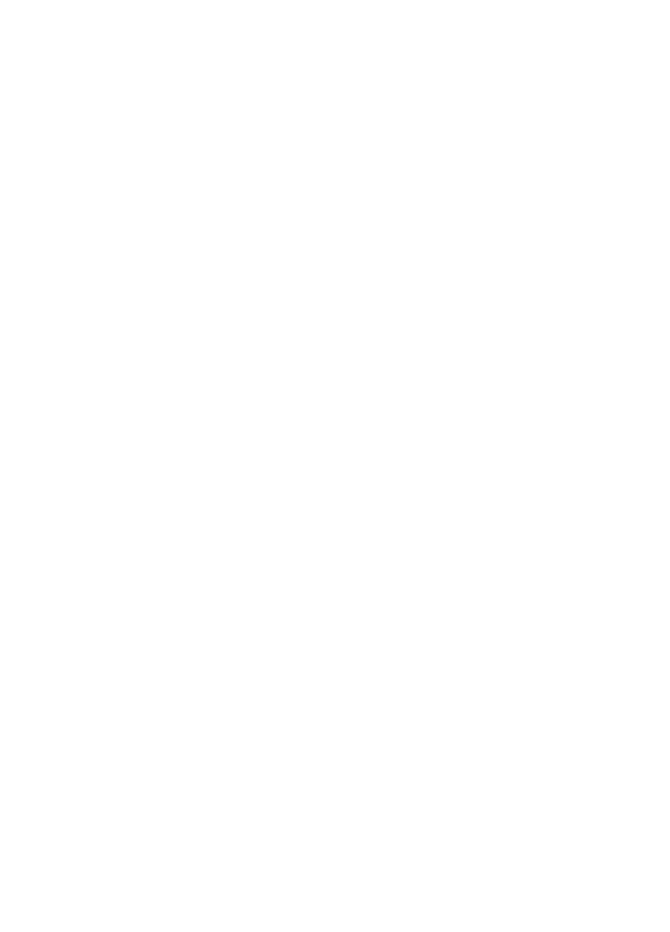
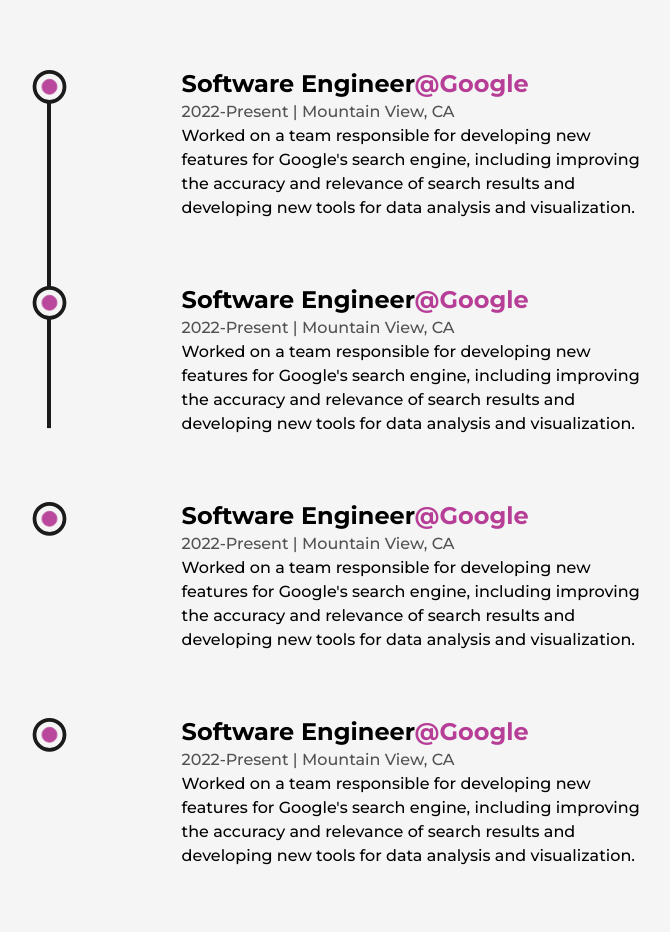
Before and after one commit to woo49m/Portfolio, a Next.js app: page /about in a window 1280 px wide. Shown: the part 2200-3132 px from the top of the page, without its empty margins (244-914 px from the left). Before the commit the page ends 1702 px from the top, so only its background shows below. Built offline with nearby package versions, Linux system fonts and the light colour scheme.

Commit message:
commit about page of experience component

```diff
--- /dev/null
+++ b/src/components/Experience.js
@@ -0,0 +1,112 @@
+import React, { useRef } from "react";
+import { motion, useScroll } from "framer-motion";
+import LiIcons from "./LiIcons";
+
+const Details = ({ position, company, companyLink, time, address, work }) => {
+  const ref = useRef(null);
+  return (
+    <li
+      ref={ref}
+      className="my-8 first:mt-0 last:mb-0 w-[60%] mx-auto flex flex-col items-center justify-between"
+    >
+      <LiIcons referece={ref} />
+      <motion.div
+        initial={{ y: 50 }}
+        whileInView={{ y: 0 }}
+        transition={{ durantion: 0.5, type: "spring" }}
+      >
+        <h3 className=" capitalize font-bold text-2xl">
+          {position}
+          {""}
+          <a
+            href={companyLink}
+            target="_blank"
+            className=" text-primary capitalize"
+          >
+            @{company}
+          </a>
+        </h3>
+        <span className=" capitalize font-medium text-dark/75 ">
+          {time} | {address}
+        </span>
+        <p className=" font-medium w-full ">{work}</p>
+      </motion.div>
+    </li>
+  );
+};
+
+const Experience = () => {
+  const ref = useRef(null);
+  const { scrollYProgress } = useScroll({
+    target: ref,
+    offset: ["start end", "center start"],
+  });
+
+  return (
+    <div className="my-64">
+      <motion.h2
+        initial={{ opacity: 0, y: 50 }}
+        whileInView={{ opacity: 1, y: 0 }}
+        transition={{ duration: 1 }}
+        className=" font-bold text-8xl mb-64 w-full text-center text-dark"
+      >
+        Education & Experience
+      </motion.h2>
+      <div ref={ref} className="w-[75%] mx-auto relative">
+        <motion.div
+          style={{ scaleY: scrollYProgress }}
+          className=" absolute left-[35px] top-1 w-[4px] h-full bg-dark origin-top"
+        />
+        <ul className="w-full flex flex-col items-start justify-between ml-4">
+          <Details
+            position={"Software Engineer"}
+            company={"Google"}
+            time={"2022-Present"}
+            address={"Mountain View, CA"}
+            work={
+              "Worked on a team responsible for developing new features for Google's search engine, including improving the accuracy and relevance of search results and developing new tools for data analysis and visualization."
+            }
+          />
+          <Details
+            position={"Software Engineer"}
+            company={"Google"}
+            time={"2022-Present"}
+            address={"Mountain View, CA"}
+            work={
+              "Worked on a team responsible for developing new features for Google's search engine, including improving the accuracy and relevance of search results and developing new tools for data analysis and visualization."
+            }
+          />
+          <Details
+            position={"Software Engineer"}
+            company={"Google"}
+            time={"2022-Present"}
+            address={"Mountain View, CA"}
+            work={
+              "Worked on a team responsible for developing new features for Google's search engine, including improving the accuracy and relevance of search results and developing new tools for data analysis and visualization."
+            }
+          />
+          <Details
+            position={"Software Engineer"}
+            company={"Google"}
+            time={"2022-Present"}
+            address={"Mountain View, CA"}
+            work={
+              "Worked on a team responsible for developing new features for Google's search engine, including improving the accuracy and relevance of search results and developing new tools for data analysis and visualization."
+            }
+          />
+          <Details
+            position={"Software Engineer"}
+            company={"Google"}
+            time={"2022-Present"}
+            address={"Mountain View, CA"}
+            work={
+              "Worked on a team responsible for developing new features for Google's search engine, including improving the accuracy and relevance of search results and developing new tools for data analysis and visualization."
+            }
+          />
+        </ul>
+      </div>
+    </div>
+  );
+};
+
+export default Experience;
--- /dev/null
+++ b/src/components/LiIcons.js
@@ -0,0 +1,45 @@
+import React from "react";
+import { motion, useScroll } from "framer-motion";
+
+const LiIcons = ({ referece }) => {
+  const { scrollYProgress } = useScroll({
+    target: referece,
+    offset: ["center end", "center center"],
+  });
+
+  return (
+    <figure className=" absolute left-0 stroke-dark">
+      <svg
+        className=" -rotate-90"
+        width={"75"}
+        height={"75"}
+        viewBox="0 0 100 100"
+      >
+        <circle
+          cx={"75"}
+          cy={"50"}
+          r={"20"}
+          className="stroke-primary stroke-1 fill-none
+        "
+        />
+        <motion.circle
+          style={{ pathLength: scrollYProgress }}
+          cx={"75"}
+          cy={"50"}
+          r={"20"}
+          className="stroke-[5px] fill-light
+        "
+        />
+        <circle
+          cx={"75"}
+          cy={"50"}
+          r={"10"}
+          className="animate-pulse stroke-primary stroke-1 fill-primary
+      "
+        />
+      </svg>
+    </figure>
+  );
+};
+
+export default LiIcons;
--- a/src/components/skills.js
+++ b/src/components/skills.js
@@ -34,44 +34,84 @@
         initial={{ opacity: 0, y: 50 }}
         whileInView={{ opacity: 1, y: 0 }}
         transition={{ duration: 1 }}
-        className=" font-bold text-8xl mt-64 w-full text-center text-dark"
+        className=" font-bold text-8xl mt-64 mb-32 w-full text-center text-dark"
       >
         Skills
       </motion.h2>
 
       <div className="w-full h-[20vh] flex items-center justify-between mt-10  ">
-        <div className="flex flex-col items-center justify-center">
+        <motion.div
+          className="flex flex-col items-center justify-center hover:animate-bounce duration-200 ease-linear"
+          initial={{ opacity: 0 }}
+          whileInView={{ opacity: 1 }}
+          transition={{ duration: 1.5 }}
+        >
           <CSS className="w-24 h-24 m-4" />
           <h2 className="text-2xl font-bold text-dark/75">CSS</h2>
-        </div>
-        <div className="flex flex-col items-center justify-center">
+        </motion.div>
+        <motion.div
+          initial={{ opacity: 0 }}
+          whileInView={{ opacity: 1 }}
+          transition={{ duration: 1.5 }}
+          className="flex flex-col items-center justify-center hover:animate-bounce duration-200 ease-linear"
+        >
           <HTML className="w-24 h-24 m-4" />
           <h2 className="text-2xl font-bold text-dark/75">HTML</h2>
-        </div>
-        <div className="flex flex-col items-center justify-center">
+        </motion.div>
+        <motion.div
+          initial={{ opacity: 0 }}
+          whileInView={{ opacity: 1 }}
+          transition={{ duration: 1.5 }}
+          className="flex flex-col items-center justify-center hover:animate-bounce duration-200 ease-linear"
+        >
           <Javascript className="w-24 h-24 m-4" />
           <h2 className="text-2xl font-bold text-dark/75">Javascript</h2>
-        </div>
-        <div className="flex flex-col items-center justify-center">
+        </motion.div>
+        <motion.div
+          initial={{ opacity: 0 }}
+          whileInView={{ opacity: 1 }}
+          transition={{ duration: 1.5 }}
+          className="flex flex-col items-center justify-center hover:animate-bounce duration-500 ease-linear"
+        >
           <Git className="w-24 h-24 m-4" />
           <h2 className="text-2xl font-bold text-dark/75">Git</h2>
-        </div>
-        <div className="flex flex-col items-center justify-center">
+        </motion.div>
+        <motion.div
+          initial={{ opacity: 0 }}
+          whileInView={{ opacity: 1 }}
+          transition={{ duration: 1.5 }}
+          className="flex flex-col items-center justify-center hover:animate-bounce duration-200 ease-linear"
+        >
           <ReactJS className="w-24 h-24 m-4" />
           <h2 className="text-2xl font-bold text-dark/75">React</h2>
-        </div>
-        <div className="flex flex-col items-center justify-center">
+        </motion.div>
+        <motion.div
+          initial={{ opacity: 0 }}
+          whileInView={{ opacity: 1 }}
+          transition={{ duration: 1.5 }}
+          className="flex flex-col items-center justify-center hover:animate-bounce duration-200 ease-linear"
+        >
           <Tailwind className="w-24 h-24 m-4" />
           <h2 className="text-2xl font-bold text-dark/75">Tailwind</h2>
-        </div>
-        <div className="flex flex-col items-center justify-center">
+        </motion.div>
+        <motion.div
+          initial={{ opacity: 0 }}
+          whileInView={{ opacity: 1 }}
+          transition={{ duration: 1.5 }}
+          className="flex flex-col items-center justify-center hover:animate-bounce duration-200 ease-linear"
+        >
           <Firebase className="w-24 h-24 m-4" />
           <h2 className="text-2xl font-bold text-dark/75">Firebase</h2>
-        </div>
-        <div className="flex flex-col items-center justify-center">
+        </motion.div>
+        <motion.div
+          initial={{ opacity: 0 }}
+          whileInView={{ opacity: 1 }}
+          transition={{ duration: 1.5 }}
+          className="flex flex-col items-center justify-center hover:animate-bounce duration-200 ease-linear"
+        >
           <NextJs className="w-24 h-24 m-4" />
           <h2 className="text-2xl font-bold text-dark/75">Next.JS</h2>
-        </div>
+        </motion.div>
       </div>
     </>
   );
--- a/src/pages/about.js
+++ b/src/pages/about.js
@@ -5,7 +5,7 @@
 import Image from "next/image";
 import profilePic from "../../public/images/profile/developer-pic-2.jpg";
 import Skills from "../components/Skills";
-
+import Experience from "@/components/Experience";
 import {
   motionValue,
   useMotionValue,
@@ -41,7 +41,7 @@
   return (
     <>
       <Head>
-        <title>About Page</title>
+        <title>Ian | About Page</title>
         <meta name="description" content="anu description"></meta>
       </Head>
       <main className="flex w-full flex-col items-center justify-center">
@@ -110,6 +110,7 @@
           </div>
 
           <Skills />
+          <Experience />
         </Layout>
       </main>
     </>
--- /dev/null
+++ b/src/pages/projects.js
@@ -0,0 +1,71 @@
+import AnimatedText from "@/components/AnimatedText";
+import Layout from "@/components/Layout";
+import React from "react";
+import Head from "next/head";
+import Link from "next/link";
+import Image from "next/image";
+import { GithubIcon } from "@/components/Icons";
+import project1 from "../../public/images/projects/crypto-screener-cover-image.jpg";
+
+const FeatureProject = ({ type, title, summary, img, link, github }) => {
+  return (
+    <article
+      className="w-full flex items-center justify-between
+     rounded-3xl border border-solid border-dark bg-light shadow-2xl"
+    >
+      <Link href={link} target="_blank">
+        <Image src={img} alt={title} className="w-full h-auto" />
+      </Link>
+
+      <div>
+        <span>{type}</span>
+        <Link href={link} target="_blank">
+          <h2>{title}</h2>
+        </Link>
+        <p>{summary}</p>
+        <div>
+          <Link href={github} target="_blank">
+            <GithubIcon />
+          </Link>
+          <Link href={link} target="_blank">
+            Visit Project
+          </Link>
+        </div>
+      </div>
+    </article>
+  );
+};
+const project = () => {
+  return (
+    <>
+      <Head>
+        <title>Ian | Projects Page</title>
+        <meta name="description" content="anu description"></meta>
+      </Head>
+      <main className="w-full mb-16 flex flex-col items-center justify-center">
+        <Layout className="pt-16">
+          <AnimatedText text={"Imagination Trumps Knowledge!"} />
+          <div className=" grid grid-cols-12 gap-24">
+            <div className=" col-span-12">
+              <FeatureProject
+                title="Crypto Screener Application"
+                summary="A feature-rich Crypto Screener App using React, Tailwind CSS, Context API, React Router and Recharts. It shows detail regarding almost all the cryptocurrency. You can easily convert the price in your local currency."
+                link="/"
+                type="Feature Project"
+                github="/"
+                img={project1}
+              />
+            </div>
+            <div className=" col-span-6">Project-1</div>
+            <div className=" col-span-6">Project-2</div>
+            <div className=" col-span-12">Feature Project</div>
+            <div className=" col-span-6">Project-3</div>
+            <div className=" col-span-6">Project-4</div>
+          </div>
+        </Layout>
+      </main>
+    </>
+  );
+};
+
+export default project;
```
